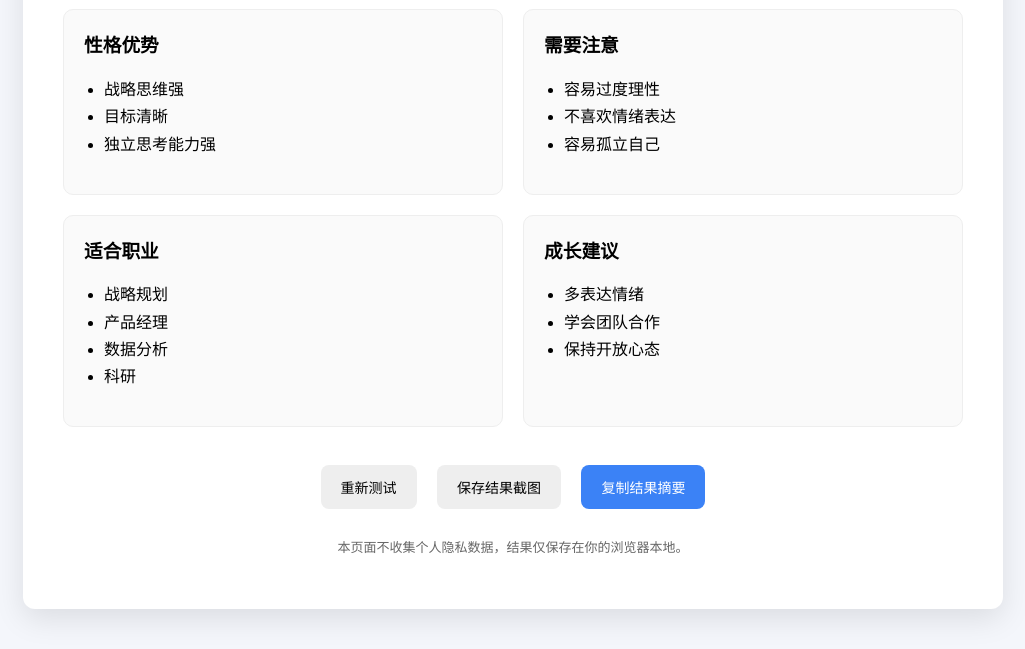
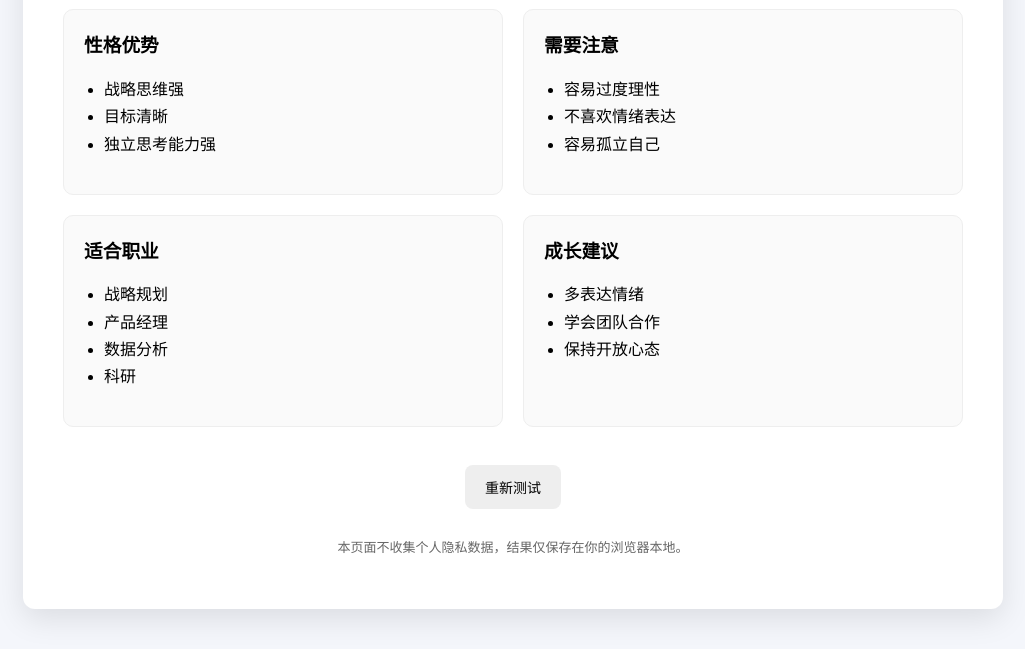
Before and after one commit to renranmoke/mbti-test2, a plain HTML site: page result.html in a window 1280 px wide. Shown: the part 236-885 px from the top of the page, without its empty margins (127-1152 px from the left). Drawn offline with nearby package versions, Linux system fonts and the light colour scheme.

Commit message:
Update result.html

```diff
--- a/result.html
+++ b/result.html
@@ -133,10 +133,6 @@ grid-template-columns:1fr;
 <div class="btnRow">
 
 <button class="btnGhost" onclick="location.href='test.html'">重新测试</button>
-
-<button class="btnGhost" onclick="saveScreenshot()">保存结果截图</button>
-
-<button class="btnPrimary" onclick="copyResult()">复制结果摘要</button>
 
 </div>
 
```
